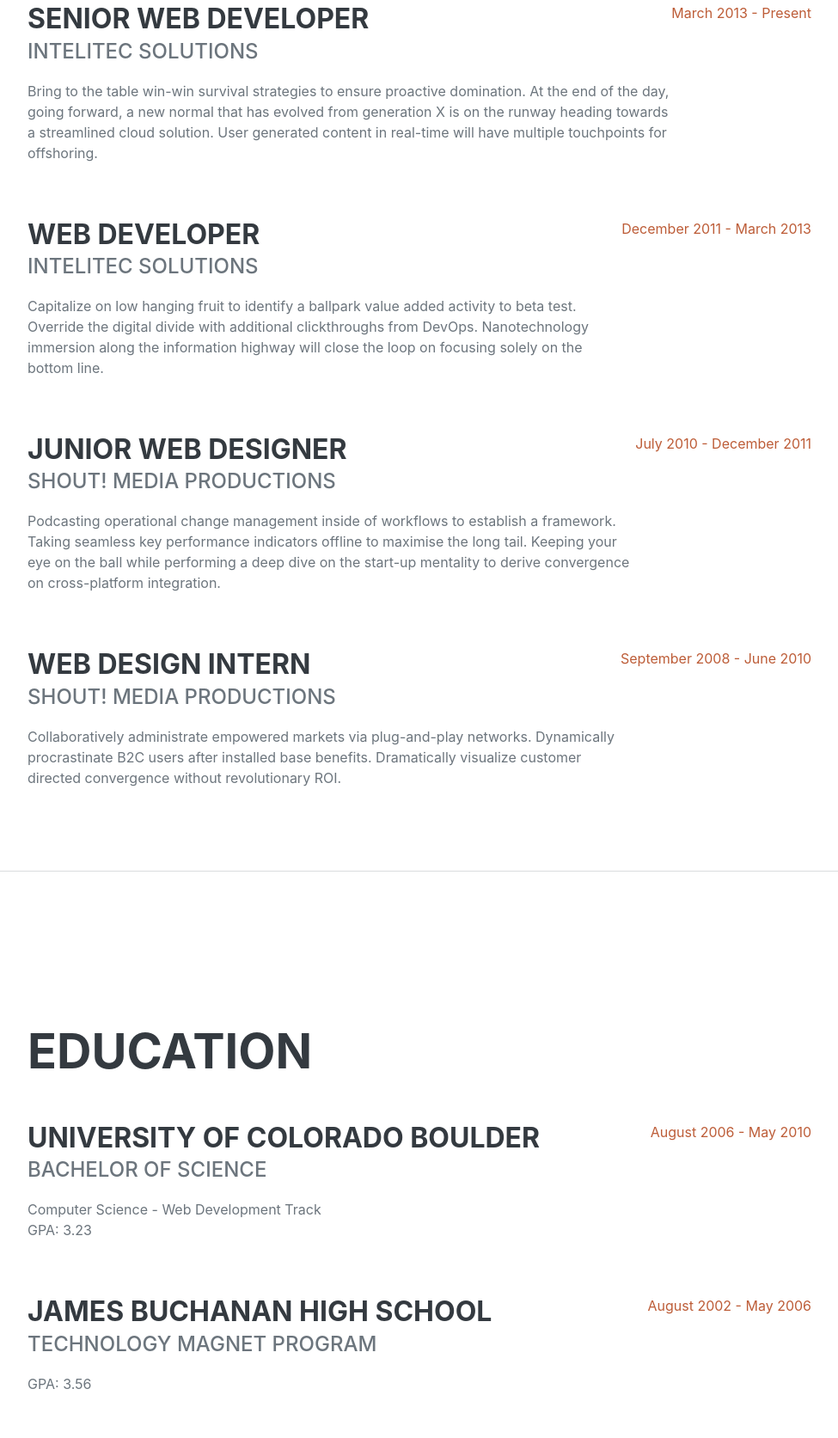
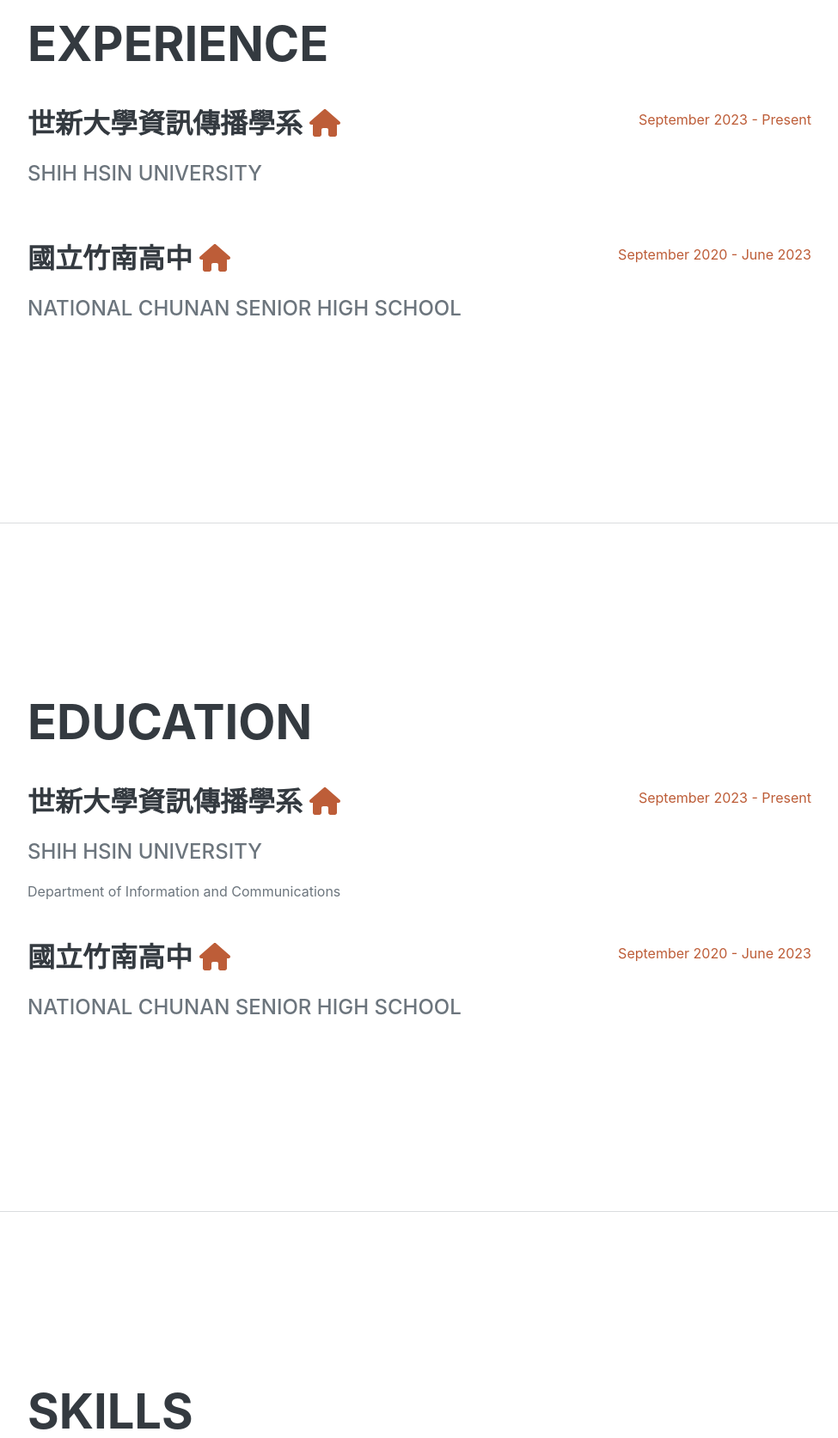
Before and after one commit to weihsien0820/weihsien0820.github.io, a plain HTML site: page index.html in a window 1280 px wide. Shown: the part 993-2666 px from the top of the page at 86% size, without its empty margins (288-1263 px from the left). Drawn offline with nearby package versions, Linux system fonts and the light colour scheme; a web font is replaced by a local one.

Commit message:
網頁之文字與段落

```diff
--- /dev/null
+++ b/css/mystyle.css
@@ -0,0 +1 @@
+Body, h1, h2, h3, h4, h5, h6, .h1, .h2, .h3, .h4, .h5, .h6 { font-family: 'Noto Sans TC', sans-serif;}
--- a/index.html
+++ b/index.html
@@ -5,21 +5,25 @@
         <meta name="viewport" content="width=device-width, initial-scale=1, shrink-to-fit=no" />
         <meta name="description" content="" />
         <meta name="author" content="" />
-        <title>Resume - Start Bootstrap Theme</title>
+        <title>王惟賢的履歷</title>
         <link rel="icon" type="image/x-icon" href="assets/img/favicon.ico" />
         <!-- Font Awesome icons (free version)-->
         <script src="https://use.fontawesome.com/releases/v6.3.0/js/all.js" crossorigin="anonymous"></script>
         <!-- Google fonts-->
         <link href="https://fonts.googleapis.com/css?family=Saira+Extra+Condensed:500,700" rel="stylesheet" type="text/css" />
         <link href="https://fonts.googleapis.com/css?family=Muli:400,400i,800,800i" rel="stylesheet" type="text/css" />
+        <link rel="preconnect" href="https://fonts.googleapis.com">
+        <link rel="preconnect" href="https://fonts.gstatic.com" crossorigin>
+        <link href="https://fonts.googleapis.com/css2?family=Noto+Sans+T C:wght@100..900&display=swap" rel="stylesheet">
         <!-- Core theme CSS (includes Bootstrap)-->
         <link href="css/styles.css" rel="stylesheet" />
+        <link href=“css/my_style.css” rel=“stylesheet”>
     </head>
     <body id="page-top">
         <!-- Navigation-->
         <nav class="navbar navbar-expand-lg navbar-dark bg-primary fixed-top" id="sideNav">
             <a class="navbar-brand js-scroll-trigger" href="#page-top">
-                <span class="d-block d-lg-none">Clarence Taylor</span>
+                <span class="d-block d-lg-none">王惟賢 Wei-Hsien Wang</span>
                 <span class="d-none d-lg-block"><img class="img-fluid img-profile rounded-circle mx-auto mb-2" src="assets/img/profile.jpg" alt="..." /></span>
             </a>
             <button class="navbar-toggler" type="button" data-bs-toggle="collapse" data-bs-target="#navbarResponsive" aria-controls="navbarResponsive" aria-expanded="false" aria-label="Toggle navigation"><span class="navbar-toggler-icon"></span></button>
@@ -39,15 +43,16 @@
             <!-- About-->
             <section class="resume-section" id="about">
                 <div class="resume-section-content">
-                    <h1 class="mb-0">
-                        Clarence
-                        <span class="text-primary">Taylor</span>
+                    <h1 class="mb-4">
+                        王惟賢
+                        <span class="text-primary">Wei-Hsien Wang</span>
                     </h1>
-                    <div class="subheading mb-5">
-                        3542 Berry Street · Cheyenne Wells, CO 80810 · (317) 585-8468 ·
-                        <a href="mailto:name@email.com">name@email.com</a>
+                    <div class="subheading mb-4">
+                        116 台北市文山區木柵路一段17巷1號 · (02) 2236-8225 ·
+                        <a href="mailto:name@email.com">A112070082@mail.shu.edu.tw</a>
                     </div>
-                    <p class="lead mb-5">I am experienced in leveraging agile frameworks to provide a robust synopsis for high level overviews. Iterative approaches to corporate strategy foster collaborative thinking to further the overall value proposition.</p>
+                    <p class="lead mb-2">我目前就讀世新大學資訊傳播學系一年級，個性謹慎、樂於助人，做事負責、有效率，喜歡吸收新知與充實自我。</p>
+                    <p class="lead mb-10">平常喜歡聽音樂，對圖文排版與美編設計很有興趣。</p>
                     <div class="social-icons">
                         <a class="social-icon" href="#!"><i class="fab fa-linkedin-in"></i></a>
                         <a class="social-icon" href="#!"><i class="fab fa-github"></i></a>
@@ -63,35 +68,21 @@
                     <h2 class="mb-5">Experience</h2>
                     <div class="d-flex flex-column flex-md-row justify-content-between mb-5">
                         <div class="flex-grow-1">
-                            <h3 class="mb-0">Senior Web Developer</h3>
-                            <div class="subheading mb-3">Intelitec Solutions</div>
-                            <p>Bring to the table win-win survival strategies to ensure proactive domination. At the end of the day, going forward, a new normal that has evolved from generation X is on the runway heading towards a streamlined cloud solution. User generated content in real-time will have multiple touchpoints for offshoring.</p>
+                            <h3 class="mb-4">世新大學資訊傳播學系
+                                <a class="expedu_icon" href=“https://ics.wp.shu.edu.tw/” target="_blank"><i class="fa-solid fa-house"></i></a>
+                            </h3>
+                            <div class="subheading mb-3">Shih Hsin University</div>
                         </div>
-                        <div class="flex-shrink-0"><span class="text-primary">March 2013 - Present</span></div>
-                    </div>
-                    <div class="d-flex flex-column flex-md-row justify-content-between mb-5">
-                        <div class="flex-grow-1">
-                            <h3 class="mb-0">Web Developer</h3>
-                            <div class="subheading mb-3">Intelitec Solutions</div>
-                            <p>Capitalize on low hanging fruit to identify a ballpark value added activity to beta test. Override the digital divide with additional clickthroughs from DevOps. Nanotechnology immersion along the information highway will close the loop on focusing solely on the bottom line.</p>
-                        </div>
-                        <div class="flex-shrink-0"><span class="text-primary">December 2011 - March 2013</span></div>
-                    </div>
-                    <div class="d-flex flex-column flex-md-row justify-content-between mb-5">
-                        <div class="flex-grow-1">
-                            <h3 class="mb-0">Junior Web Designer</h3>
-                            <div class="subheading mb-3">Shout! Media Productions</div>
-                            <p>Podcasting operational change management inside of workflows to establish a framework. Taking seamless key performance indicators offline to maximise the long tail. Keeping your eye on the ball while performing a deep dive on the start-up mentality to derive convergence on cross-platform integration.</p>
-                        </div>
-                        <div class="flex-shrink-0"><span class="text-primary">July 2010 - December 2011</span></div>
+                        <div class="flex-shrink-0"><span class="text-primary">September 2023 - Present</span></div>
                     </div>
                     <div class="d-flex flex-column flex-md-row justify-content-between">
                         <div class="flex-grow-1">
-                            <h3 class="mb-0">Web Design Intern</h3>
-                            <div class="subheading mb-3">Shout! Media Productions</div>
-                            <p>Collaboratively administrate empowered markets via plug-and-play networks. Dynamically procrastinate B2C users after installed base benefits. Dramatically visualize customer directed convergence without revolutionary ROI.</p>
+                            <h3 class="mb-4">國立竹南高中
+                                <a class="expedu_icon" href=“https://www.cnsh.mlc.edu.tw/home“ target="_blank"><i class="fa-solid fa-house"></i></a>
+                            </h3>
+                            <div class="subheading mb-3">National Chunan Senior High School</div>
                         </div>
-                        <div class="flex-shrink-0"><span class="text-primary">September 2008 - June 2010</span></div>
+                        <div class="flex-shrink-0"><span class="text-primary">September 2020 - June 2023</span></div>
                     </div>
                 </div>
             </section>
@@ -102,20 +93,22 @@
                     <h2 class="mb-5">Education</h2>
                     <div class="d-flex flex-column flex-md-row justify-content-between mb-5">
                         <div class="flex-grow-1">
-                            <h3 class="mb-0">University of Colorado Boulder</h3>
-                            <div class="subheading mb-3">Bachelor of Science</div>
-                            <div>Computer Science - Web Development Track</div>
-                            <p>GPA: 3.23</p>
+                            <h3 class="mb-4">世新大學資訊傳播學系
+                                <a class="expedu_icon" href=“https://ics.wp.shu.edu.tw/” target="_blank"><i class="fa-solid fa-house"></i></a>
+                            </h3>
+                            <div class="subheading mb-3">Shih Hsin University</div>
+                            <div>Department of Information and Communications</div>
                         </div>
-                        <div class="flex-shrink-0"><span class="text-primary">August 2006 - May 2010</span></div>
+                        <div class="flex-shrink-0"><span class="text-primary">September 2023 - Present</span></div>
                     </div>
                     <div class="d-flex flex-column flex-md-row justify-content-between">
                         <div class="flex-grow-1">
-                            <h3 class="mb-0">James Buchanan High School</h3>
-                            <div class="subheading mb-3">Technology Magnet Program</div>
-                            <p>GPA: 3.56</p>
+                            <h3 class="mb-4">國立竹南高中
+                                <a class="expedu_icon" href=“https://www.cnsh.mlc.edu.tw/home“ target="_blank"><i class="fa-solid fa-house"></i></a>
+                            </h3>
+                            <div class="subheading mb-3">National Chunan Senior High School</div>
                         </div>
-                        <div class="flex-shrink-0"><span class="text-primary">August 2002 - May 2006</span></div>
+                        <div class="flex-shrink-0"><span class="text-primary">September 2020 - June 2023</span></div>
                     </div>
                 </div>
             </section>
```
Also changed, not shown: css/styles.css.
